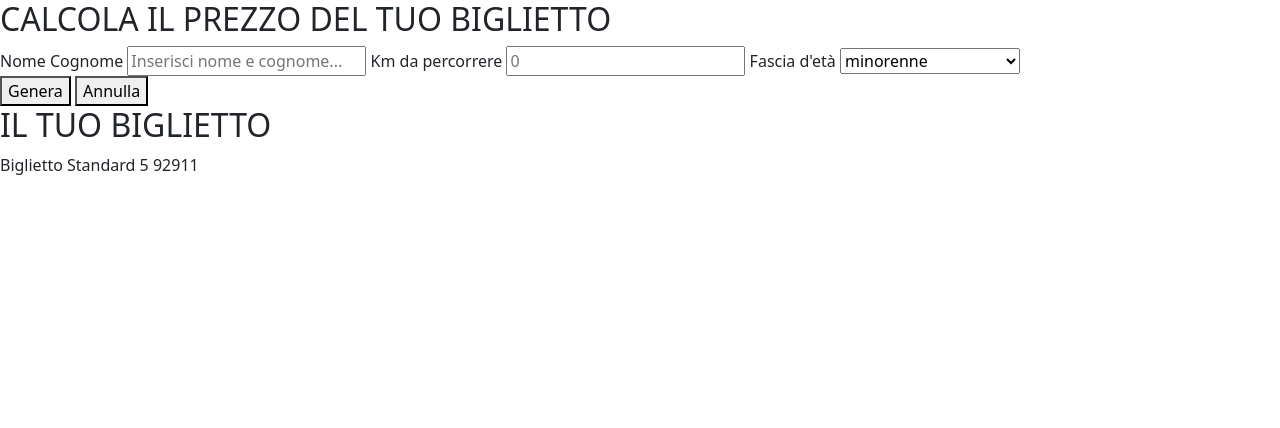
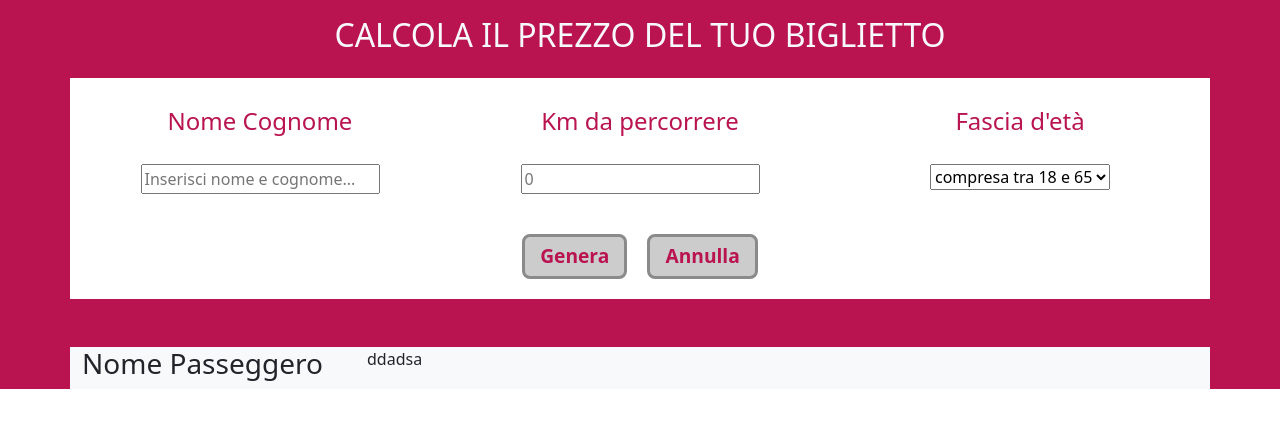
Before and after one commit to marcotrunc/js-biglietto-treno-form, a plain HTML site: page index.html in a window 1280 px wide. Drawn offline with nearby package versions, Linux system fonts and the light colour scheme.

Commit message:
added  css to form

```diff
--- a/css/style.css
+++ b/css/style.css
@@ -0,0 +1,27 @@
+/** bg color **/
+.bg-purple{
+    background-color: #b91450;
+}
+/** form **/
+
+#form label{
+    display: block;
+    margin: 25px 0;
+    color: #b91450;
+    font-size: 1.5rem;
+}
+#form .col-4{
+    text-align: center;
+}
+#form input{
+    margin-bottom: 40px;
+}
+button{
+    padding: 5px 15px;
+    font-size: 1.2rem;
+    border-radius: 8px;
+    border: 3px solid #8a8a8a;
+    background-color:#ccc;
+    color: #b91450;
+    margin-bottom: 20px;
+}
--- a/index.html
+++ b/index.html
@@ -9,31 +9,74 @@
     <link rel="stylesheet" href="css/style.css" />
 </head>
 <body>
-    <!-- Calcola il prezzo del tuo Biglietto -->
+    <!-- Form-->
+    <div id="form" class="container-fluid bg-purple" >
+        <h2 class="text-light text-center py-3">CALCOLA IL PREZZO DEL TUO BIGLIETTO</h2>
+        <div class="container bg-white mb-5">
+            <div class="row">
+                <div class="col-4">
+                    <label for="user-name">Nome Cognome</label>
+                    <input type="text" id="user-name" placeholder="Inserisci nome e cognome..." value="" />
+                </div>
+                <div class="col-4">
+                    <label for="km">Km da percorrere</label>
+                    <input type="number" id="km" placeholder="0" value="" />
+                </div>
+                <div class="col-4">
+                    <label for="age">Fascia d'età</label>
+                    <select id="age">
+                        <option value="nodiscount">compresa tra 18 e 65</option>
+                        <option value="minorenne">minorenne</option>
+                        <option value="over 65">over 65</option>
+                    </select>
+                </div>
+            </div>
+            <div class="row">
+                <div class="col-12 text-center">
+                    <button id="generate" class="mx-2">
+                        <strong>Genera</strong>
+                    </button>
+                    <button id="delete" class="mx-2">
+                        <strong>
+                            Annulla
+                        </strong>
+                    </button>
+                </div>
+            </div>
+        </div>
+        <!--Section your ticket-->
+        <div class="container bg-light">
+            <div class="row">
+                <div class="col-md-3"><h3>Nome Passeggero</h3></div>
+                <div class="col-md-9">ddadsa</div>
+            </div>
+        </div>
+    </div>
+</body>
+</html>
+<!-- Calcola il prezzo del tuo Biglietto
 <section id="form">
     <h2>CALCOLA IL PREZZO DEL TUO BIGLIETTO</h2>
-        <label for="name-lastname">Nome Cognome</label>
-        <input type="text" id="name-lastname" placeholder="Inserisci nome e cognome..." value="" />
+    <label for="user-name">Nome Cognome</label>
+    <input type="text" id="user-name" placeholder="Inserisci nome e cognome..." value="" />
     <label for="km">Km da percorrere</label>
     <input type="number" id="km" placeholder="0" value="" />
     <label for="age">Fascia d'età</label>
     <select id="age">
+        <option value="nodiscount">compresa tra 18 e 65</option>
         <option value="minorenne">minorenne</option>
         <option value="over 65">over 65</option>
-            <option value="nodiscount">compresa tra 18 e 65</option>
     </select>
     <br>
     <button id="generate">Genera</button>
     <button id="delete">Annulla</button>
 </section>
-    <!-- Il tuo biglietto -->
-    <section id="your-ticket">
+Il tuo biglietto -->
+<!-- <section id="your-ticket">
     <h2>IL TUO BIGLIETTO</h2>
     <span>Biglietto Standard</span>
     <span>5</span>
     <span>92911</span>
     <span id="cost-ticket" ></span>
 </section>
-        <script src="js/script.js"></script>
-</body>
-</html>
+    <script src="js/s cript.js"></script> -->
--- a/js/script.js
+++ b/js/script.js
@@ -11,6 +11,7 @@ Il recap dei dati e l'output del prezzo finale va stampato in pagina
 const generateElement = document.getElementById('generate');
 const deleteElement = document.getElementById('delete');
 // ** Richiamare Elementi in pagina (km da percorrere, fascia d'età, cost-ticket)
+let userName = document.getElementById('user-name');
 let kmElement = document.querySelector('#km');
 let ageElement = document.getElementById('age');
 let costElement = document.getElementById('cost-ticket');
@@ -18,19 +19,26 @@ let costElement = document.getElementById('cost-ticket');
 let ultimatePrice;
 // ** Quando premo su Genera Acquisisco i valori
 generateElement.addEventListener('click', function(){
+    userName = userName.value;
     kmElement = kmElement.value;
-    ageElement = ageElement.value
+    ageElement = ageElement.value;
     const originalPrice = kmElement * 0.21;
     console.log(`kmElement: ${kmElement}`);
     console.log(`ageElement: ${ageElement}`);
     console.log(`Il prezzo originale è: ${originalPrice}`);
     if(ageElement === 'nodiscount'){
         ultimatePrice = originalPrice;
-    }else if(ageElement === 'minorenni'){
+    }else if(ageElement === 'minorenne'){
         ultimatePrice = originalPrice - (originalPrice * 0.20);
     }else if(ageElement ==='over 65'){
         ultimatePrice = originalPrice - (originalPrice * 0.40);
     }
     console.log(`Il costo definitivo del biglietto è: ${ultimatePrice}`);
     costElement.innerHTML = `<strong>Il costo definitivo del biglietto è ${ultimatePrice}€`;
+
 });
+
+deleteElement.addEventListener('click', function(){
+    userName.value = '';
+    kmElement.value = '';
+});
```
Lines whose indentation alone changed are shown as unchanged.
